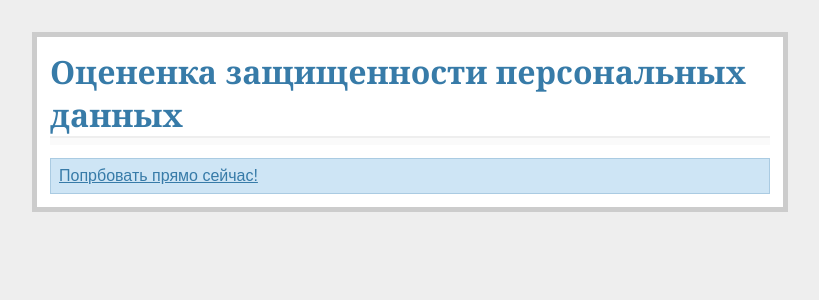
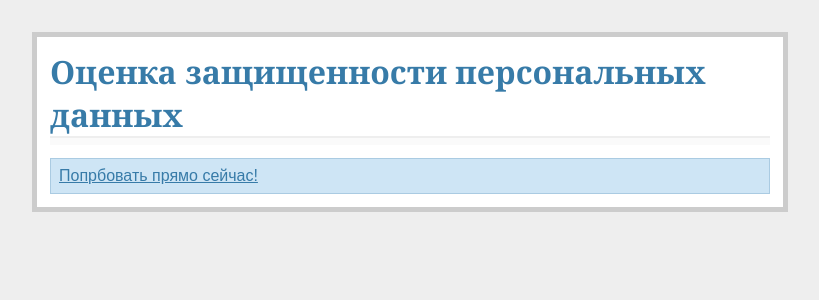
Before and after one commit to vatslav/vk-analytic, a Flask app: page / in a window 1280 px wide. Shown: the top 300 px of the page, without its empty margins (230-1049 px from the left). Run offline with Flask 2, Linux system fonts and the light colour scheme.

Commit message:
исправил очепятку

```diff
--- a/app/templates/login.html
+++ b/app/templates/login.html
@@ -2,7 +2,7 @@
 <title>Оцени защищенность своих персональных данных2</title>
 <link rel=stylesheet type=text/css href="{{ url_for('static', filename='style.css') }}">
 <div class=page>
-  <h1>Оцененка защищенности персональных данных</h1>
+  <h1>Оценка защищенности персональных данных</h1>
   <div class=metanav>
 
   </div>
```
